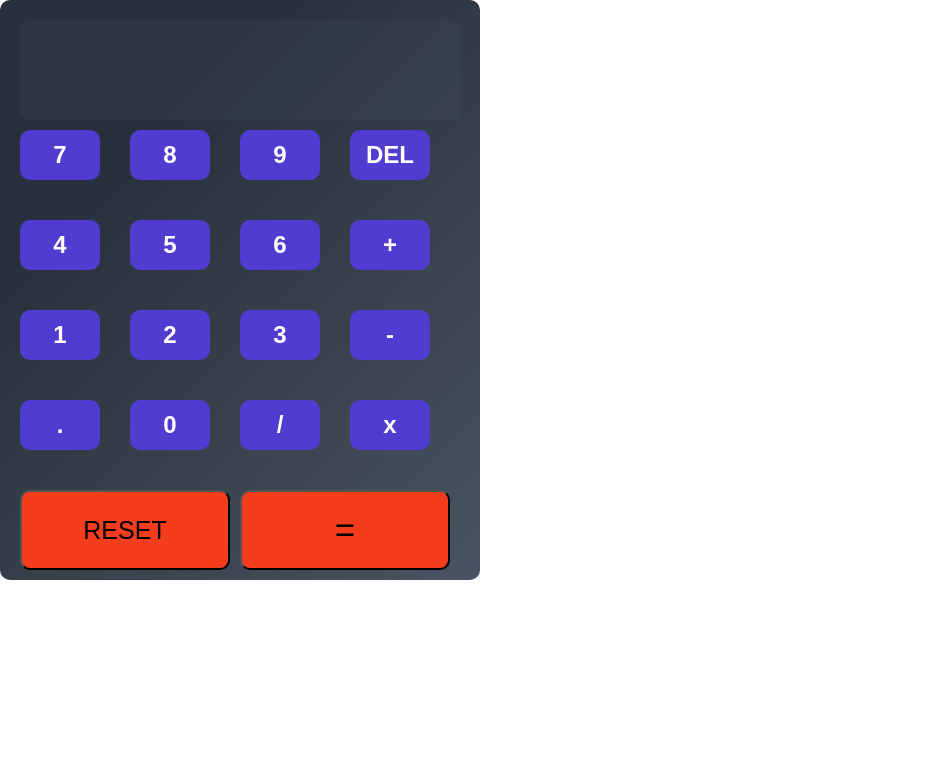
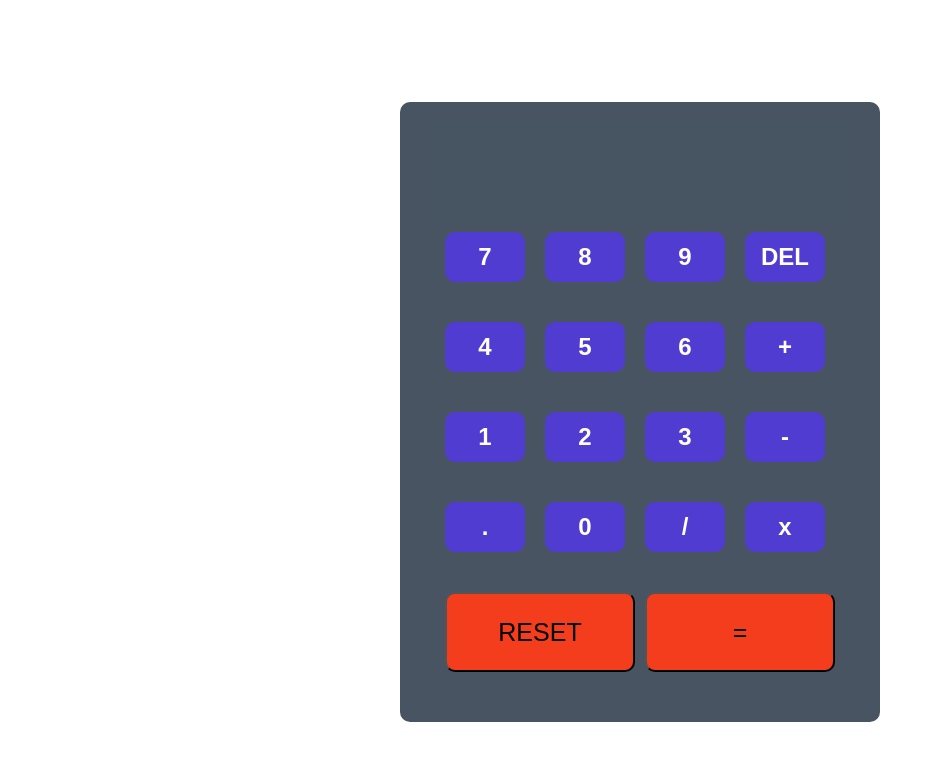
Before and after one commit to jyotirmoy-sinhababu/react-calculator, a React (Create React App) app: page / in a window 1280 px wide. Shown: the top 760 px of the page, without its empty margins (0-943 px from the left). Built offline with nearby package versions, Linux system fonts and the light colour scheme.

Commit message:
style added

```diff
--- a/src/components/btnCnt/btnStyle.css
+++ b/src/components/btnCnt/btnStyle.css
@@ -16,7 +16,7 @@
   grid-column: 3/5;
   background-color: rgb(243, 61, 29);
   border-radius: 10px;
-  font-size: 35px;
+  font-size: 25px;
 }
 
 .reset {
--- a/src/components/btnWrapper/btnWrapperStyle.css
+++ b/src/components/btnWrapper/btnWrapperStyle.css
@@ -2,7 +2,8 @@
   width: 100%;
   height: 450px;
   display: grid;
-  grid-template-columns: 100px 100px 100px 100px;
+  justify-content: center;
+  grid-template-columns: 90px 90px 90px 90px;
   grid-template-rows: 80px 80px 80px 80px 80px;
   grid-gap: 10px;
 }
--- a/src/wrapper/Wrapper.jsx
+++ b/src/wrapper/Wrapper.jsx
@@ -6,9 +6,12 @@ import './wrapperStyle.css';
 
 const Wrapper = () => {
   return (
-    <div className='wrapper'>
-      <Screen />
-      <BtnWrapper />
+    <div className='wrapper-box'>
+      {' '}
+      <div className='wrapper'>
+        <Screen />
+        <BtnWrapper />
+      </div>
     </div>
   );
 };
--- a/src/wrapper/wrapperStyle.css
+++ b/src/wrapper/wrapperStyle.css
@@ -1,8 +1,14 @@
 .wrapper {
   width: 440px;
-  height: 540px;
+  height: 580px;
   padding: 20px;
   border-radius: 10px;
   background-color: #485461;
-  background-image: linear-gradient(315deg, #485461 0%, #28313b 74%);
 }
+
+.wrapper-box {
+  display: flex;
+  justify-content: center;
+  align-items: center;
+  padding-top: 8%;
+}
```
